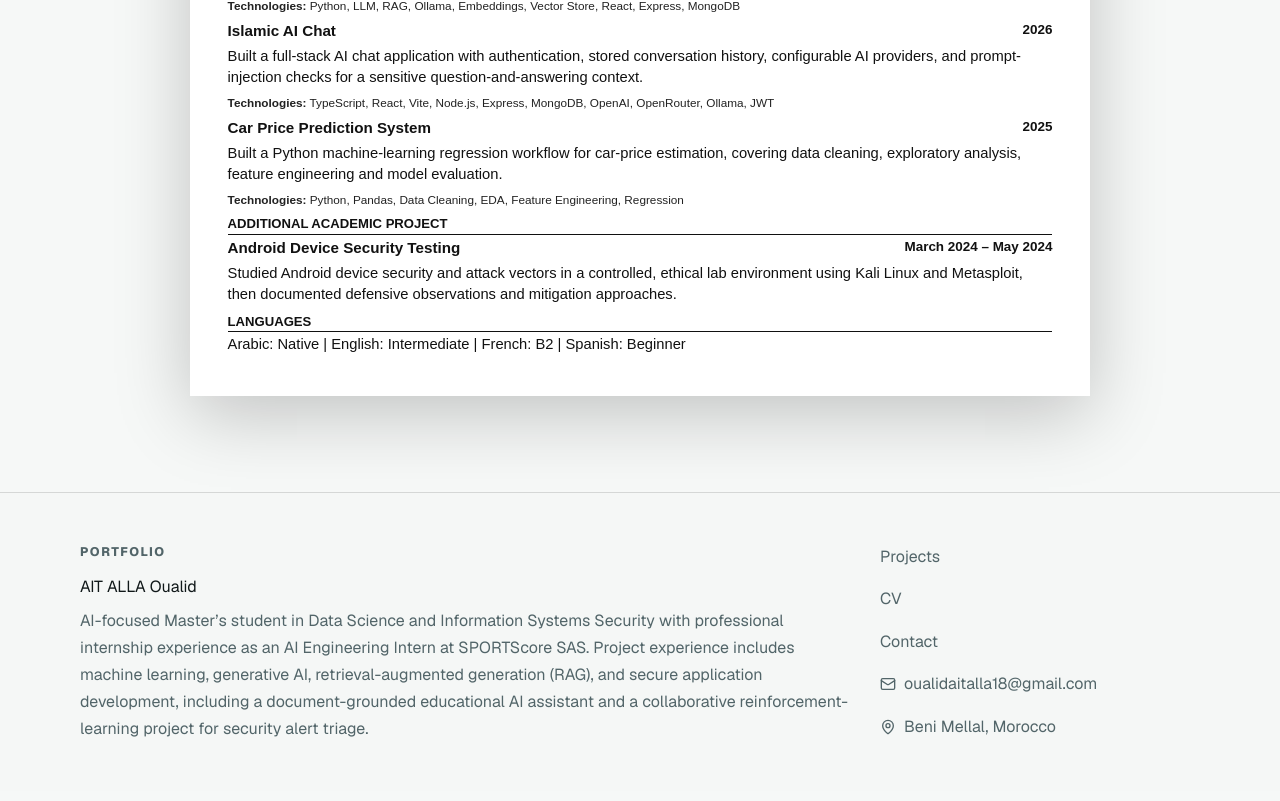
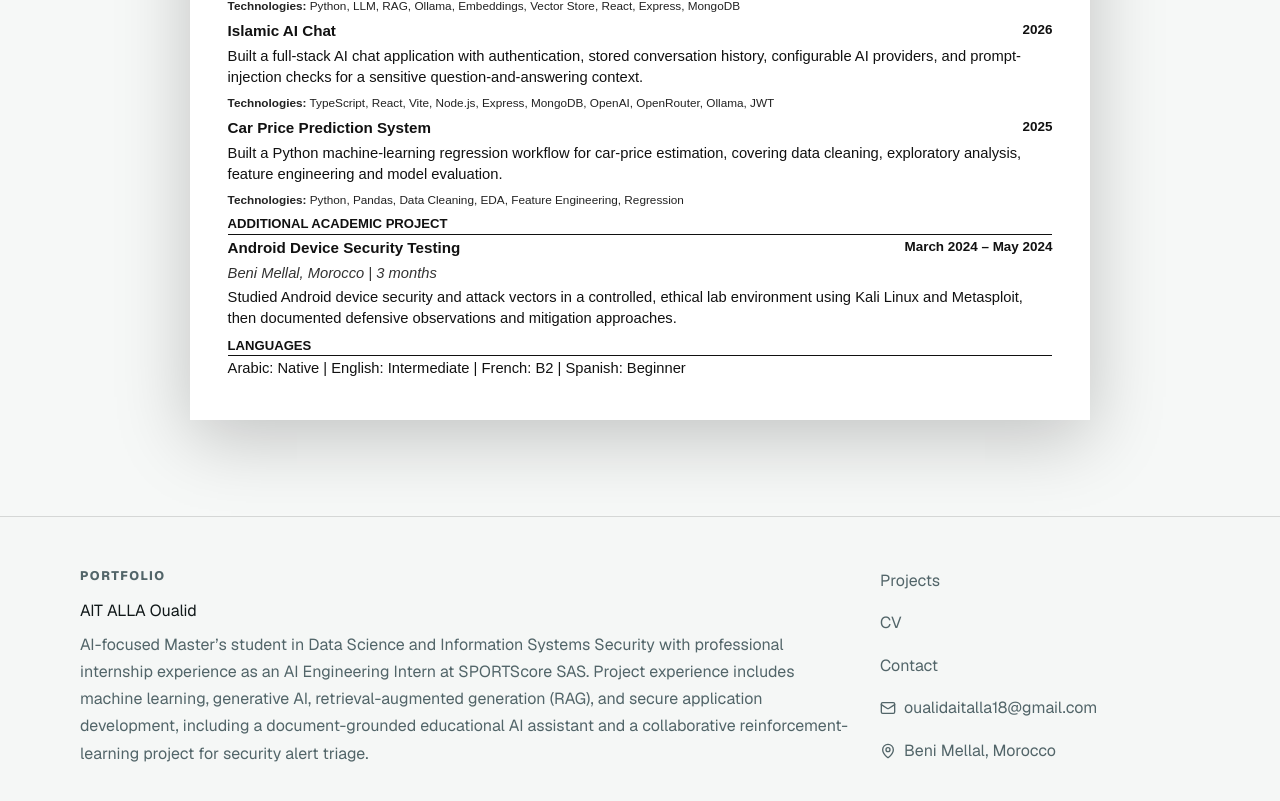
Before and after one commit to gimuser/Portfulio, a Next.js app: page /cv in a window 1280 px wide. Shown: the part 1455-2256 px from the top of the page. Built offline with nearby package versions, Linux system fonts and the light colour scheme.

Commit message:
Restore academic project duration and location details

```diff
--- a/data/cv.ts
+++ b/data/cv.ts
@@ -152,6 +152,7 @@ export const cvAcademicProject: CvExperience = {
   period: { en: "March 2024 – May 2024", fr: "Mars 2024 – mai 2024" },
   title: { en: "Android Device Security Testing", fr: "Tests de sécurité d’un appareil Android" },
   location: { en: "Beni Mellal, Morocco", fr: "Béni Mellal, Maroc" },
+  duration: { en: "3 months", fr: "3 mois" },
   bullets: [
     {
       en: "Studied Android device security and attack vectors in a controlled, ethical lab environment using Kali Linux and Metasploit, then documented defensive observations and mitigation approaches.",
```
